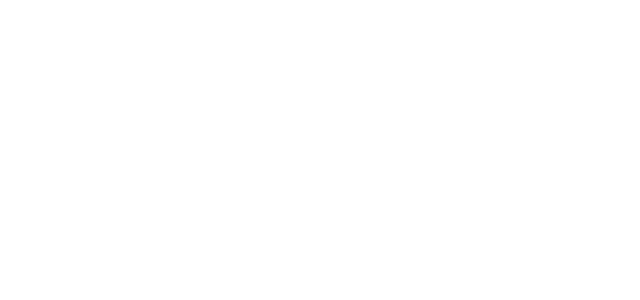
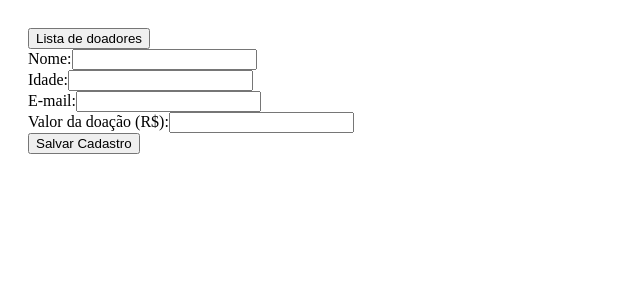
Before and after one commit to Rafa57/Pi_4, a React (Vite) app in the folder front-end/: page /doadores/add in a window 1280 px wide. Before the commit this address had no page. Shown: the top 300 px of the page, without its empty margins (0-640 px from the left). Built offline with nearby package versions, Linux system fonts and the light colour scheme.

Commit message:
interface de cadastro

```diff
--- /dev/null
+++ b/front-end/src/containers/doadores/cadastro.jsx
@@ -0,0 +1,70 @@
+import { useEffect, useState } from "react";
+import { useNavigate } from "react-router-dom";
+import api from '../../services/api';
+
+function Cadastro() {
+    const navigate = useNavigate();
+
+    const [nome, setNome] = useState('');
+    const [idade, setIdade] = useState('');
+    const [email, setEmail] = useState('');
+    const [valor, setValor] = useState('');
+
+    const addDoador = (e) => {
+        e.preventDefault();
+
+        let novoDoador = {
+            name: nome,
+            idade: parseInt(idade),
+            email: email,
+            valor: parseFloat(valor)
+        };
+
+        api.post('doadores/', novoDoador)
+            .then(response => {
+                console.log('Cadastro realizado', response.data)
+                setNome('');
+                setIdade('');
+                setEmail('');
+                setValor('');
+            })
+            .catch(error => {console.error('Erro ao cadastrar', error)})
+    };
+
+    return (
+        <div style={{padding: '20px', maxWidth: '500px'}}>
+            <button onClick={() => navigate('/doadores')}>Lista de doadores</button>
+
+            <form onSubmit={addDoador} method="post">
+                <label htmlFor="nome">
+                    Nome:
+                    <input type="text" name="nome" value={nome} onChange={(e) => setNome(e.target.value)} required />
+                </label>
+                <br />
+
+                <label htmlFor="idade">
+                    Idade:
+                    <input type="number" name="idade" value={idade} onChange={(e) => setIdade(e.target.value)} required/>
+                </label>
+                <br />
+
+                <label htmlFor="email">
+                    E-mail:
+                    <input type="email" name="email" value={email} onChange={(e) => setEmail(e.target.value)} required/>
+                </label>
+                <br />
+
+                <label htmlFor="valor">
+                    Valor da doação (R$):
+                    <input type="number" step="0.01" name="valor" value={valor} onChange={(e) => setValor(e.target.value)} required/>
+                </label>
+                <br />
+
+                <button type="submit">Salvar Cadastro</button>
+            </form>
+
+        </div>
+    )
+}
+
+export default Cadastro
--- a/front-end/src/containers/doadores/index.jsx
+++ b/front-end/src/containers/doadores/index.jsx
@@ -1,7 +1,9 @@
 import { useEffect, useState } from 'react'
+import { useNavigate } from 'react-router-dom';
 import api from '../../services/api'
 
 function Doadores() {
+    const navigate = useNavigate();
     const [doadores, setDoadores] = useState([]);
     const [erro, setErro] = useState(null);
 
@@ -15,43 +17,44 @@
         })
     }, []);
 
+    // const addDoador = () => {
+    //     let novoDoador = {
+    //         name: 'Jorge',
+    //         idade: 25,
+    //         email: 'jorge@email.com',
+    //         valor: 320.00
+    //     }
 
-
-    const addDoador = () => {
-        let novoDoador = {
-            name: 'Jorge',
-            idade: 25,
-            email: 'jorge@email.com',
-            valor: 320.00
-        }
-
-        api.post('doadores/', novoDoador)
-        .then(response => {console.log('Doador cadastrado com sucesso!', response.data)})
-        .catch(error => {console.log('Erro ao cadastrar', error)})
-    };
+    //     api.post('doadores/', novoDoador)
+    //     .then(response => {console.log('Doador cadastrado com sucesso!', response.data)})
+    //     .catch(error => {console.error('Erro ao cadastrar', error)})
+    // };
 
     return (
         <div style={{ padding: '20px' }}>
 
             <h1>Doadores</h1>
 
-            <nav>
-                <button onClick={addDoador}>Cadastrar Doador</button>
+            <nav style={{marginBottom: '16px'}}>
+                {/* <button onClick={addDoador}>Cadastrar Doador</button> */}
+                <button onClick={() => navigate('/doadores/add')}>2 cadastrar doador</button>
             </nav>
 
             {erro && <p style={{color: 'white', backgroundColor: 'red', border: '2px solid darkred'}}>
                 {erro}
             </p>}
 
-            <section className='lista-doadores'>
-                <ul>
+            <table className='lista-doadores' style={{border: '1px solid black'}}>
+                <ul style={{border: '1px solid red'}}>
                     {doadores.map(doador => (
-                        <li style={{listStyleType: 'none'}}>
-                            <strong>ID:</strong> {doador.id} | <strong>Nome:</strong> {doador.name} | <strong>Idade:</strong> {doador.idade} | <strong>E-mail:</strong> {doador.email} | <strong>Valor:</strong> {doador.valor}
-                        </li>
+                        <a href="" style={{textDecoration: 'none', color: 'black'}}>
+                            <li style={{listStyleType: 'none', padding: '6px', border: '1px solid green'}}>
+                                <strong>ID:</strong> {doador.id} | <strong>Nome:</strong> {doador.name} | <strong>Idade:</strong> {doador.idade} | <strong>E-mail:</strong> {doador.email} | <strong>Valor:</strong> {doador.valor}
+                            </li>
+                        </a>
                     ))}
                 </ul>
-            </section>
+            </table>
 
         </div>
     )
--- a/front-end/src/main.jsx
+++ b/front-end/src/main.jsx
@@ -5,12 +5,14 @@
 
 import Home from './containers/home'
 import Doadores from './containers/doadores/index.jsx'
+import Cadastro from './containers/doadores/cadastro.jsx'
 
 createRoot(document.getElementById('root')).render(
   <StrictMode>
     <BrowserRouter>
       <Routes>
         <Route path="/" element={<Home />} />
+        <Route path="/doadores/add" element={<Cadastro/>} />
         <Route path="/doadores" element={<Doadores/>} />
       </Routes>
     </BrowserRouter>
```
Also changed, not shown: 1 other file (tests, documents, lock files or other folders).
